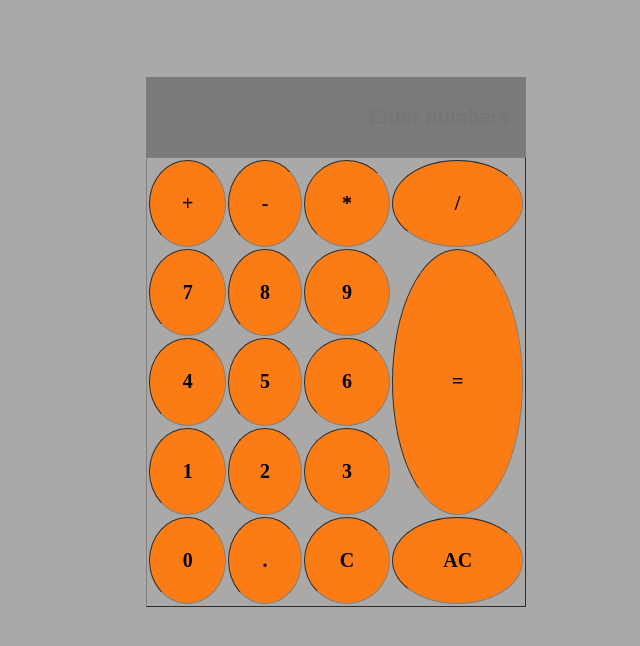
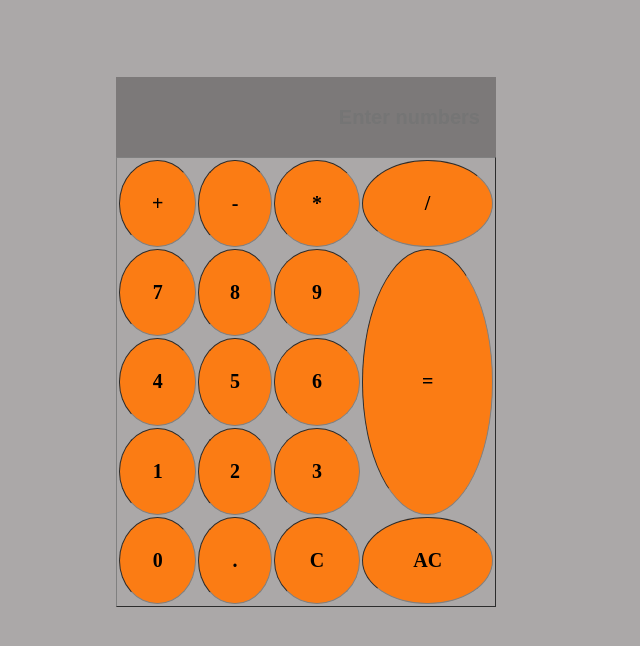
Before and after one commit to muhammadhuzaifa0987/Assignment-calculator, a plain HTML site: page index.html in a window 1280 px wide. Shown: the part 70-716 px from the top of the page, without its empty margins (394-1034 px from the left). Drawn offline with Linux system fonts and the light colour scheme.

Commit message:
Update style.css

```diff
--- a/style.css
+++ b/style.css
@@ -30,7 +30,7 @@ body{
     text-align: right;
     font-size: 20px;
     font-weight: bold;
-    margin-left: 220px;
+    margin-left: 190px;
     color: black;
     border: none;
 }
@@ -38,7 +38,7 @@ body{
 .table {
     width:380px;
     height: 450px;
-     margin-left: 220px;
+     margin-left: 190px;
 }
 
 .table td {
```
